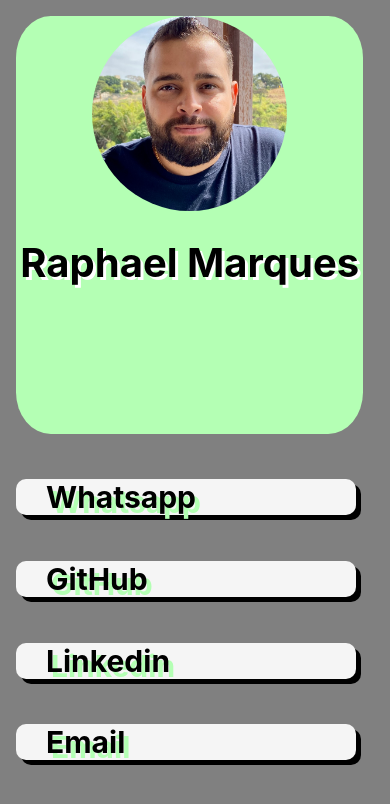
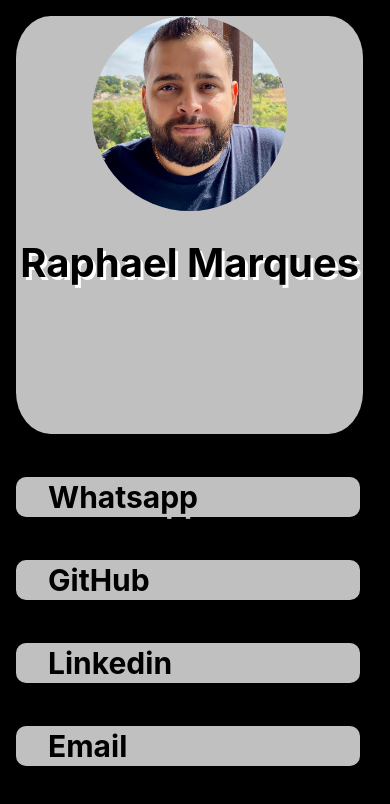
Before and after one commit to raphhaelm/CARDs, a React (Vite) app: page / in a window 390 px wide. Shown: the top 804 px of the page. Built offline with nearby package versions, Linux system fonts and the light colour scheme.

Commit message:
Update Color
Alterei Color para Silver

```diff
--- a/index.html
+++ b/index.html
@@ -1,10 +1,10 @@
 <!DOCTYPE html>
-<html lang="en">
+<html lang="pt-br">
   <head>
     <meta charset="UTF-8" />
     <link rel="icon" type="image/svg+xml" href="/src/favicon.svg" />
     <meta name="viewport" content="width=device-width, initial-scale=1.0" />
-    <title>Vite App</title>
+    <title>Rapha Marques</title>
   </head>
   <body>
     <div id="root"></div>
--- a/src/components/Main/Main.module.css
+++ b/src/components/Main/Main.module.css
@@ -12,16 +12,19 @@
         height: 99vh;
         width: 99vw;
         justify-content: start;
-        background-color: gray;
+        background-color: black;
+
     }
     .container a {
         text-decoration: none;
         color: black;
-        text-shadow: 5px 5px rgb(180, 255, 180);
+        text-shadow: 5px 5px silver;
         width: 88%;
         box-shadow: 5px 5px black;
         border-radius: 10px;
-        background-color: whitesmoke;
+        background-color: silver;
+        border: 2px silver solid;
+        border: silver solid 2px;
     }
 
     .container h1 {
@@ -50,10 +53,10 @@
         width: 90%;
         height: 50%;
         border-radius: 10%;
-        background-color: rgb(180, 255, 180);
+        background-color: silver;
     }
     .container main {
-        background-color: gray;
+        background-color: black;
         display: flex;
         flex-direction: column;
         text-align: start;
```
